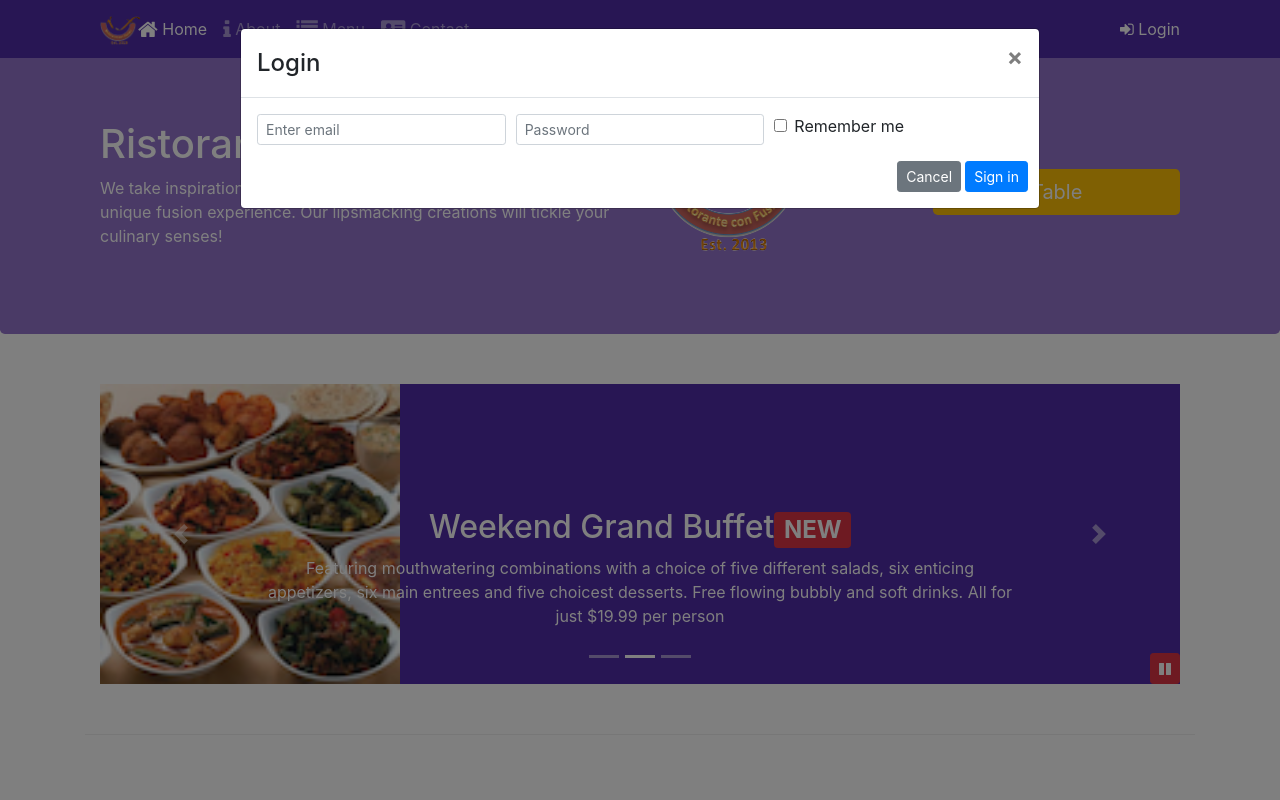
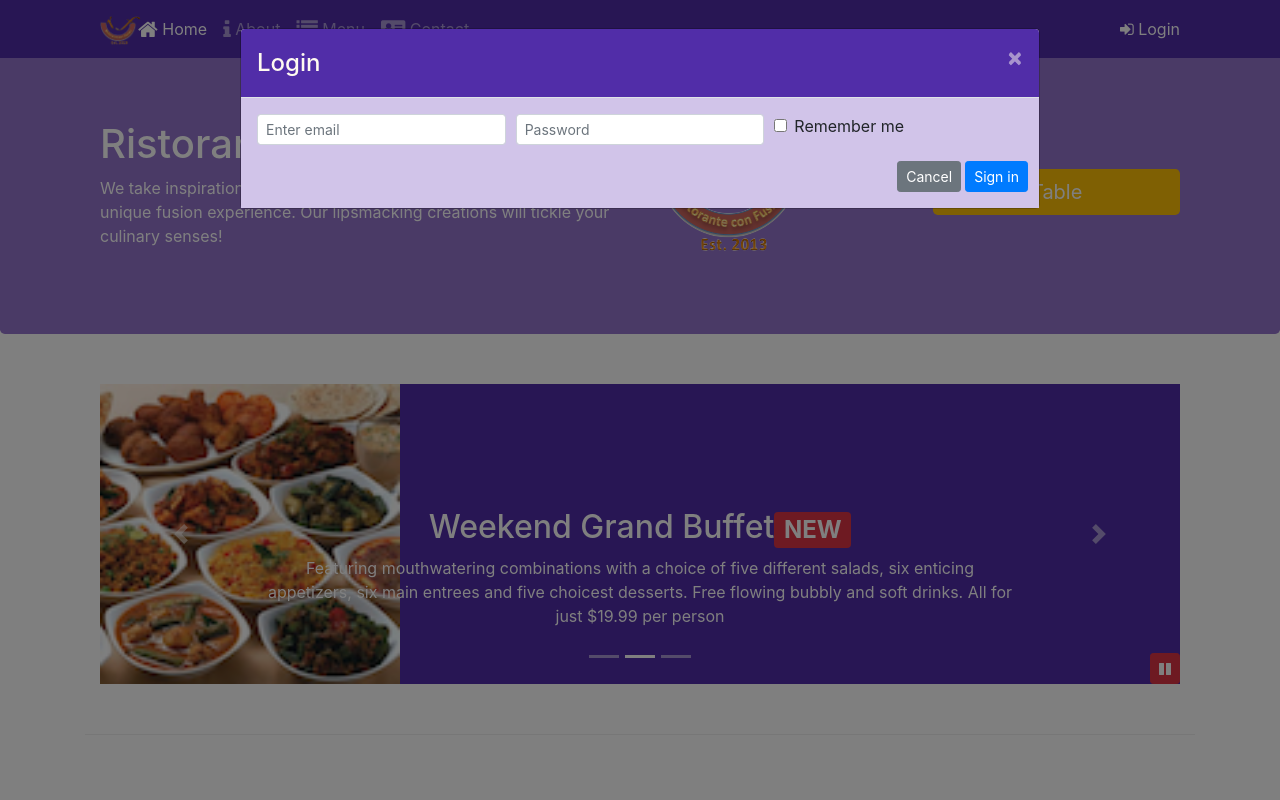
Before and after one commit to souravbhagat/Restaurant-Website, a website: page index.html in a window 1280 px wide. Both pictures are taken after a click on the link "Login". Shown: the top 800 px of the page. Drawn offline with nearby package versions, Linux system fonts and the light colour scheme.

Commit message:
Assignment-4

```diff
--- a/css/styles.scss
+++ b/css/styles.scss
@@ -71,3 +71,12 @@ body{
     bottom: 0px;
     z-index: 1;
 }
+.modal-header{
+    background:$background-dark;
+         .close{
+            color:#0f0f0f;
+         }
+}
+.modal-body{
+    background:$background-pale;
+}
--- a/index.html
+++ b/index.html
@@ -32,7 +32,7 @@
                     <li class="nav-item"><a class="nav-link" href="./contactus.html"><span class="fa fa-address-card fa-lg"></span> Contact</a></li>
                 </ul>
                 <span class="navbar-text">
-                    <a data-toggle="modal" data-target="#loginModal">
+                    <a id="loginbtn">
                     <span class="fa fa-sign-in"></span> Login</a>
                 </span>
            </div>
@@ -171,7 +171,7 @@
                     <img src="img/logo.png" class="img-fluid">
                  </div>
                  <div class="col-12 col-sm-3 align-self-center justify-content-center">
-                    <a role="button" class="btn-warning btn-block btn-lg text-white" data-toggle="modal" data-target="#reserveModal" > Reserve Table</a>
+                    <a role="button" class="btn-warning btn-block btn-lg text-white" id="reservebtn"> Reserve Table</a>
                 </div>
             </div>
         </div>
@@ -354,6 +354,16 @@
                 }
             });
 </script>
+<script>
+     $("#reservebtn").click(function(){
+        $('#reserveModal').modal('toggle')
+     })
+</script>
+<script>
+    $("#loginbtn").click(function(){
+       $('#loginModal').modal('toggle')
+    })
+</script>
 </body>
 
 </html>
--- a/package.json
+++ b/package.json
@@ -11,7 +11,8 @@
   "author": "",
   "license": "ISC",
   "devDependencies": {
-    "lite-server": "^2.3.0"
+    "lite-server": "^2.3.0",
+    "scss": "node-sass -o css/ css/"
   },
   "dependencies": {
     "bootstrap": "^4.5.0",
```
Also changed, not shown: css/styles.css.
